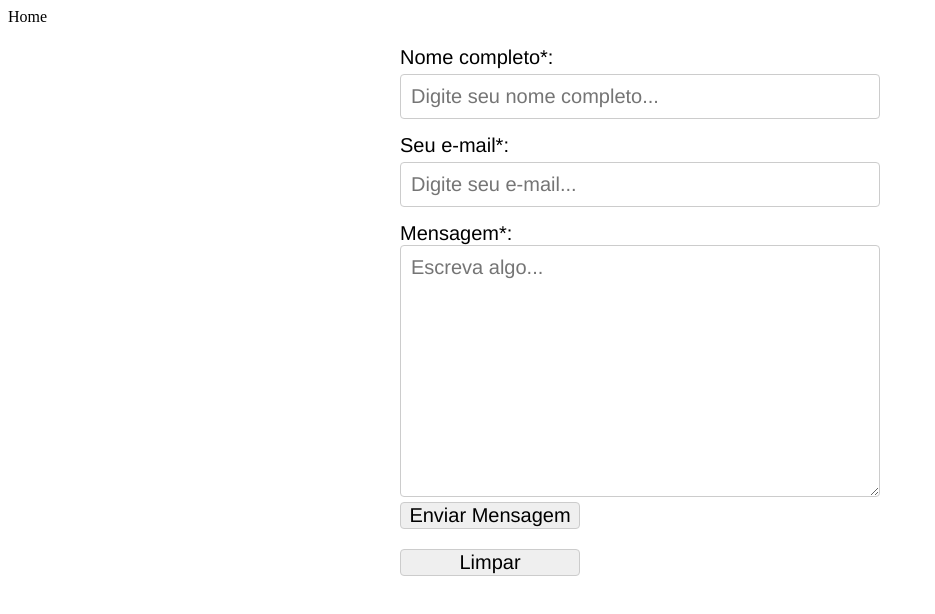
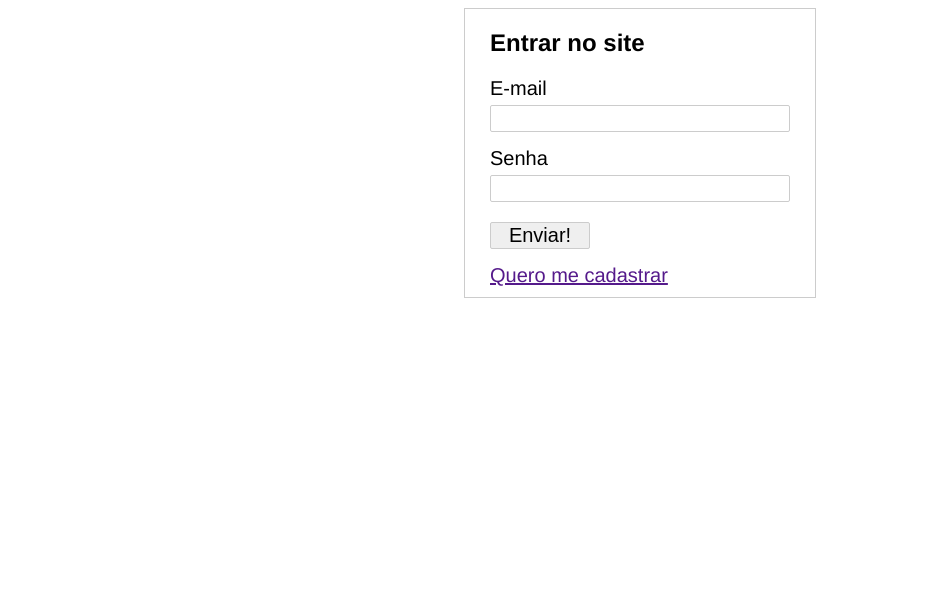
Before and after one commit to hipolitros/formularios-html, a plain HTML site: page index.html in a window 1280 px wide. Shown: the whole page, without its empty margins (0-935 px from the left). Drawn offline with Linux system fonts and the light colour scheme.

Commit message:
form hide

```diff
--- a/assets/css/styles.css
+++ b/assets/css/styles.css
@@ -1,38 +1,45 @@
-body, form {
+body {
     display: flex;
     flex-direction: column;
+    font-family: 'Helvetica Neue',Helvetica,Arial,'Sans Serif';
+    align-items: center;
+}
+
+section {
+    width: 350px;
+    border: 1px solid #ccc;
+    display: flex;
+    flex-direction: column;
+    padding-bottom: 10px;
+    margin-bottom: 10px;
+}
+
+#registrar {
+    display: none;
 }
 
 form {
-    width: 480px;
-    margin: 20px auto;
+    width: 300px;
+    display: flex;
+    flex-direction: column;
+    align-self: center;
 }
 
-input, label, textarea {
-    font-family: 'Helvetica Neue',Helvetica,Arial,'Sans Serif';
+input, label, a {
     font-size: 20px;
 }
 
 input {
     min-width: 30px;
-    display: block;
     margin-bottom: 15px;
     margin-top: 5px;
 }
 
-input:invalid:not(:placeholder-shown) {
-    border: 1px solid red;
+input {
+    border: 1px solid #cccccc;
+    border-radius: 2px;
 }
 
-input, textarea {
-    border: 1px solid #ccc;
-    border-radius: 4px;
+input[type="submit"] {
+    width: 100px;
 }
-
-input[type="text"], input[type="email"], textarea {
-    padding: 10px;
-}
-
-input[type="submit"], input[type="reset"] {
-    width: 180px;
-}
--- a/index.html
+++ b/index.html
@@ -8,13 +8,32 @@
     <title>Formulario</title>
 </head>
 <body>
-    <header>
-    <nav>
-        Home
-    </nav>
-</header>
 <main>
-    <form>
+    <section id="registrar">
+        <form>
+            <h1>Cadastre-se agora!</h1>
+            <label for="email">E-mail</label>
+            <input type="email" name="email" id="email">
+            <label for="senha">Senha</label>
+            <input type="password" name="senha" id="senha">
+            <label for="confirmar_senha">Confirme a sua senha</label>
+            <input type="password" name="confirmar_senha" id="confirmar_senha">
+            <input type="submit" value="Enviar!">
+            <a href="">Já estou cadastrado no site</a>
+        </form>
+    </section>
+    <section id="Login">
+        <form>
+            <h1>Entrar no site</h1>
+            <label for="email">E-mail</label>
+            <input type="email" name="email" id="email">
+            <label for="senha">Senha</label>
+            <input type="password" name="senha" id="senha">
+            <input type="submit" value="Enviar!">
+            <a href="">Quero me cadastrar</a>
+        </form>
+    </section>
+    <!-- <form>
         <label for="nome_completo">Nome completo*:</label>
         <input type="text" name="nome_completo" id="nome_completo" title="Nome completo" placeholder="Digite seu nome completo..." required maxlength="40">
         <label for="seu_email">Seu e-mail*:</label>
@@ -23,7 +42,7 @@
         <textarea name="mensagem" id="mensagem" cols="30" rows="10" placeholder="Escreva algo..."></textarea>
         <input type="submit" value="Enviar Mensagem">
         <input type="reset" value="Limpar">
-    </form>
+    </form> -->
 </main>
 <footer>
 
```
